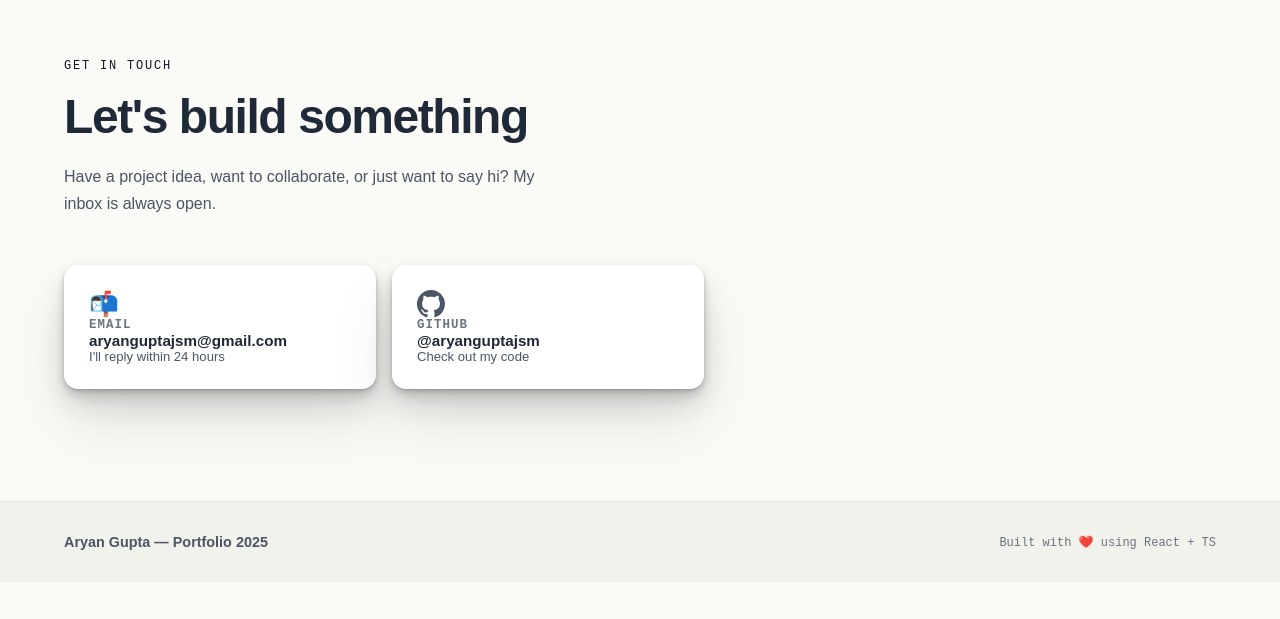
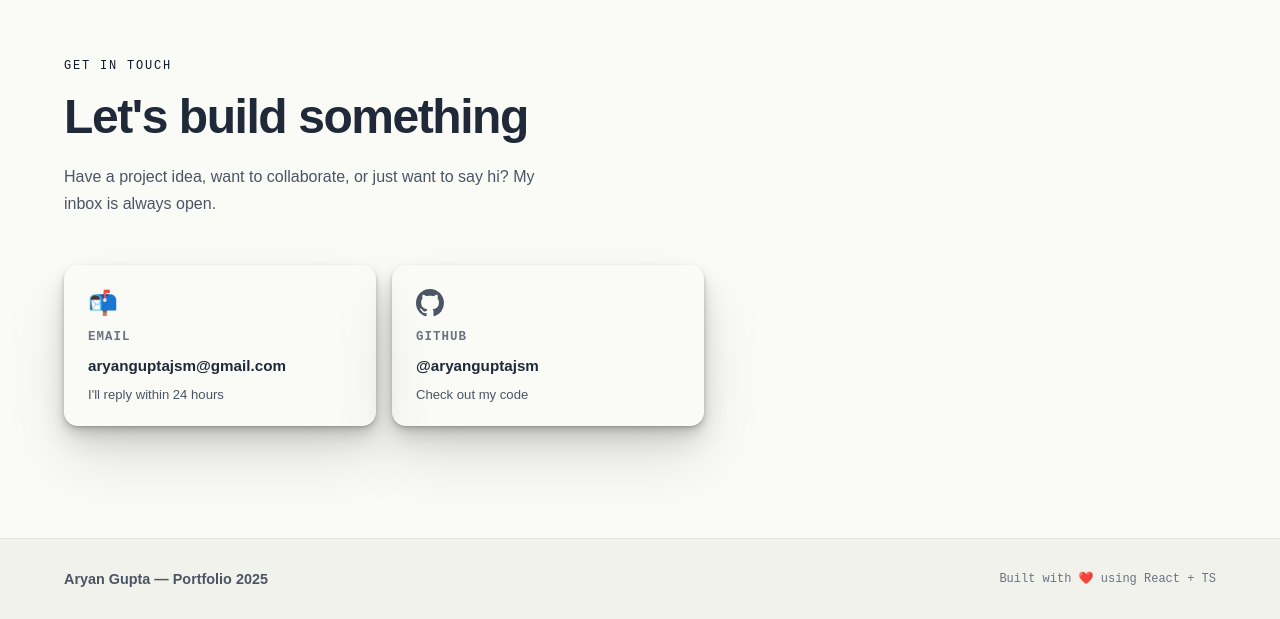
Before and after one commit to aryanguptajsm/portfolio, a React (Vite) app: page / in a window 1280 px wide. Shown: the part 3968-4587 px from the top of the page. Before the commit the page ends 4550 px from the top, so only its background shows below. Built offline with nearby package versions, Linux system fonts and the light colour scheme.

Commit message:
feat: initialize project styles with custom CSS variables and responsive component layouts

```diff
--- a/src/index.css
+++ b/src/index.css
@@ -761,6 +761,19 @@ section {
   transition: all 0.25s
 }
 
+.contact-card.border-glow-card {
+  background: transparent;
+  border: none;
+}
+
+.contact-card.border-glow-card .border-glow-inner {
+  display: flex;
+  flex-direction: column;
+  gap: 0.8rem;
+  width: 100%;
+  height: 100%;
+}
+
 .contact-card:hover {
   border-color: var(--border2);
   transform: translateY(-3px);
```
